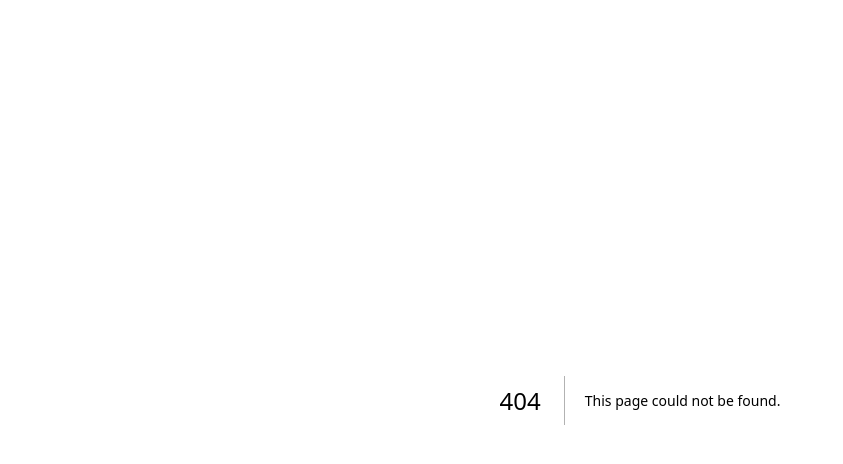
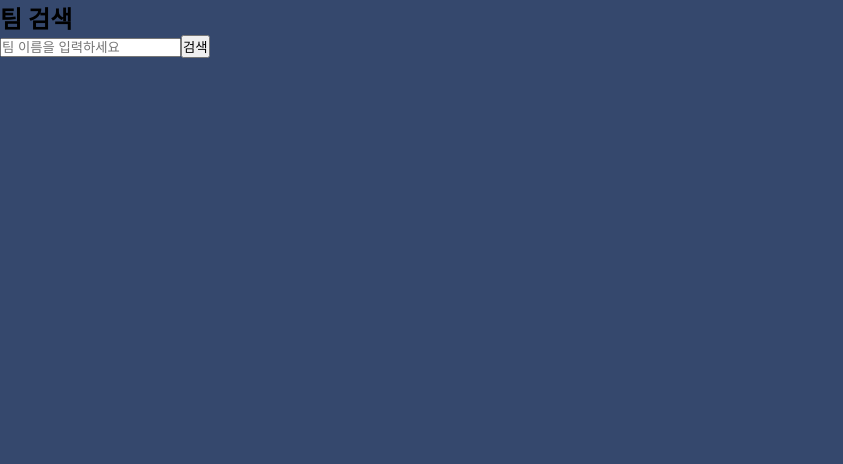
Before and after one commit to 25SYU-2nd-Project/front-end, a Next.js app: page /teamApply in a window 1280 px wide. Before the commit this address had no page. Shown: the top 464 px of the page, without its empty margins (0-843 px from the left). Built offline with nearby package versions, Linux system fonts and the light colour scheme.

Commit message:
팀원 수락 거절

```diff
--- /dev/null
+++ b/src/app/teamApply/page.tsx
@@ -0,0 +1,81 @@
+'use client';
+import { useState } from 'react';
+import api from '../api';
+
+interface Team {
+  id: number;
+  teamName: string;
+}
+
+export default function TeamApply() {
+  const [searchTerm, setSearchTerm] = useState('');
+  const [teams, setTeams] = useState<Team[]>([]);
+  const [loading, setLoading] = useState(false);
+  const [error, setError] = useState('');
+  const [message, setMessage] = useState('');
+
+  // 팀 검색
+  const handleSearch = async () => {
+    if (!searchTerm.trim()) return;
+
+    setLoading(true);
+    setError('');
+    setMessage('');
+    try {
+      const token = localStorage.getItem('token') || sessionStorage.getItem('token');
+      const response = await api.get(`/teams/search?name=${searchTerm}`, {
+        headers: {
+          Authorization: `Bearer ${token}`,
+        },
+      });
+      setTeams(response.data);
+    } catch (err: any) {
+      setError(err.response?.data?.message || '검색 실패');
+    } finally {
+      setLoading(false);
+    }
+  };
+
+  // 가입 신청
+  const handleRequestJoin = async (teamId: number) => {
+    setError('');
+    setMessage('');
+    try {
+      const response = await api.post(
+        `/teams/${teamId}/request`,
+        {}, // POST body는 없음
+
+      );
+      setMessage(response.data || '가입 신청 완료! 대기 중입니다.');
+    } catch (err: any) {
+      setError(err.response?.data?.message || '신청 실패');
+    }
+  };
+
+return(
+  <div>
+    <h2>팀 검색</h2>
+      <input
+        type="text"
+        value={searchTerm}
+        placeholder="팀 이름을 입력하세요"
+        onChange={(e) => setSearchTerm(e.target.value)}
+      />
+      <button onClick={handleSearch}>검색</button>
+
+      {loading && <p>검색 중...</p>}
+      {error && <p style={{ color: 'red' }}>{error}</p>}
+      {message && <p style={{ color: 'green' }}>{message}</p>}
+
+      <ul>
+       {teams.map((team) => (
+          <li key={team.id} style={{ marginTop: '10px' }}>
+            {team.teamName}
+            <button onClick={() => handleRequestJoin(team.id)} style={{ marginLeft: '10px' }}>
+              가입 신청
+            </button>
+          </li>
+        ))}
+      </ul>
+  </div>
+);}
```
